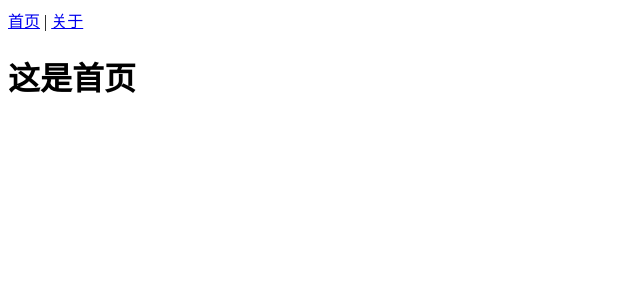
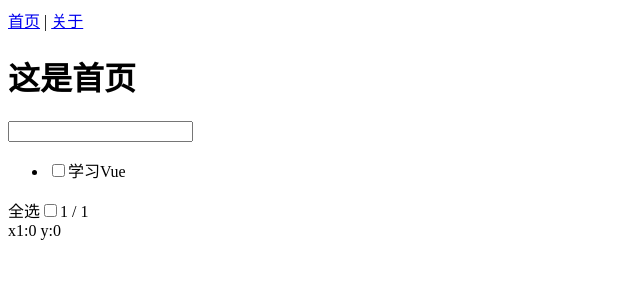
Before and after one commit to dongson001/geek-admin, a Vue app: page / in a window 1280 px wide. Shown: the top 300 px of the page, without its empty margins (0-640 px from the left). Built offline with nearby package versions, Linux system fonts and the light colour scheme.

Commit message:
文件增加

```diff
--- a/package.json
+++ b/package.json
@@ -12,6 +12,7 @@
   },
   "devDependencies": {
     "@vitejs/plugin-vue": "^1.2.3",
+    "@vitejs/plugin-vue-jsx": "^1.2.0",
     "@vue/compiler-sfc": "^3.0.5",
     "vite": "^2.3.8"
   }
--- a/src/components/Todolist.vue
+++ b/src/components/Todolist.vue
@@ -0,0 +1,54 @@
+<template>
+  <div>
+    <input type="text" v-model="title" @keydown.enter="addTodo" />
+    <button v-if="active < all" @click="clear">清理</button>
+    <ul v-if="todos.length">
+      <li v-for="todo in todos" :key="todo.title">
+        <input type="checkbox" v-model="todo.done" />
+        <span :class="{ done: todo.done }"> {{ todo.title }}</span>
+      </li>
+    </ul>
+    <div v-else>暂无数据</div>
+    <div>
+      全选<input type="checkbox" v-model="allDone" />
+      <span> {{ active }} / {{ all }} </span>
+    </div>
+
+    x1:{{ x }} y:{{ y }}
+  </div>
+</template>
+
+<script setup>
+import { ref, computed } from 'vue';
+import { useMouse } from '../utils/mouse';
+function useTodos() {
+  let title = ref('');
+  let todos = ref([{ title: '学习Vue', done: false }]);
+
+  function addTodo() {
+    todos.value.push({ title: title.value, done: false });
+    title.value = '';
+  }
+  function clear() {
+    todos.value = todos.value.filter((v) => !v.done);
+  }
+  let active = computed(() => {
+    return todos.value.filter((v) => !v.done).length;
+  });
+  let all = computed(() => todos.value.length);
+  let allDone = computed({
+    get: function () {
+      return active.value === 0;
+    },
+    set: function (value) {
+      todos.value.forEach((todo) => {
+        todo.done = value;
+      });
+    },
+  });
+  return { title, todos, addTodo, clear, active, all, allDone };
+}
+
+let { x, y } = useMouse();
+const { title, todos, addTodo, clear, active, all, allDone } = useTodos();
+</script>
--- a/src/pages/home.vue
+++ b/src/pages/home.vue
@@ -1,7 +1,8 @@
 <template>
   <h1>这是首页</h1>
+  <TodoList />
 </template>
 
-<script setup></script>
-
-<style lang="scss" scoped></style>
+<script setup>
+import TodoList from '../components/TodoList.vue';
+</script>
--- /dev/null
+++ b/src/utils/mouse.js
@@ -0,0 +1,19 @@
+import { ref, onMounted, onUnmounted } from 'vue';
+
+export function useMouse() {
+  const x = ref(0);
+  const y = ref(0);
+  function update(e) {
+    x.value = e.pageX;
+    y.value = e.pageY;
+  }
+  onMounted(() => {
+    window.addEventListener('mousemove', update);
+  });
+
+  onUnmounted(() => {
+    window.removeEventListener('mousemove', update);
+  });
+
+  return { x, y };
+}
--- a/vite.config.js
+++ b/vite.config.js
@@ -1,7 +1,25 @@
-import { defineConfig } from 'vite'
-import vue from '@vitejs/plugin-vue'
-
+const path = require('path');
+import { defineConfig } from 'vite';
+import vue from '@vitejs/plugin-vue';
+// import vueJsx from '@vitejs/plugin-vue-jsx';
+function resolve(dir) {
+  return path.join(__dirname, dir);
+}
 // https://vitejs.dev/config/
 export default defineConfig({
-  plugins: [vue()]
-})
+  server: {
+    port: 9094,
+    host: '0.0.0.0',
+  },
+  plugins: [
+    vue(),
+    // vueJsx()
+  ],
+
+  resolve: {
+    extensions: ['.js', '.vue', '.json', 'jsx'],
+    alias: {
+      '@': resolve('src'),
+    },
+  },
+});
```
Also changed, not shown: 1 other file (tests, documents, lock files or other folders).
